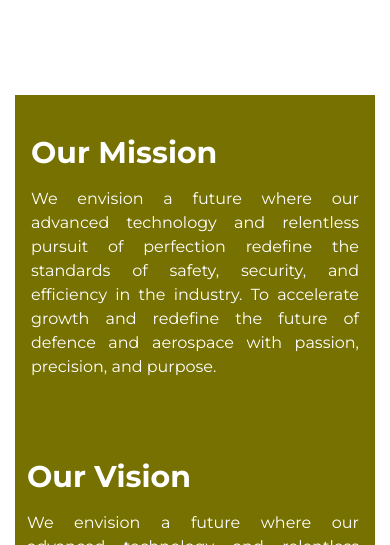
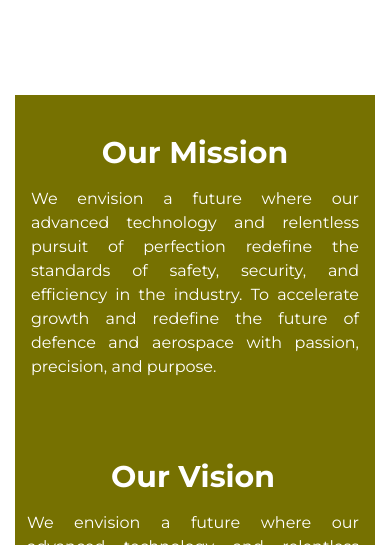
Before and after one commit to Wasiquekh/jetsys, a Next.js app: page / in a window 390 px wide. Shown: the part 1640-2185 px from the top of the page. Built offline with nearby package versions, Linux system fonts and the light colour scheme; a web font is replaced by a local one.

Commit message:
minor changes

```diff
--- a/src/app/page.tsx
+++ b/src/app/page.tsx
@@ -129,7 +129,7 @@ export default function Home() {
               className=" absolute left-1/2 -translate-x-1/2 hidden md:block"
             />
             <div>
-              <h2 className=" mb-4 text-3xl font-bold text-white ">
+              <h2 className=" mb-4 text-3xl font-bold text-white text-center md:text-left ">
                 Our Mission
               </h2>
               <p className=" text-base font-normal text-white text-justify ">
@@ -142,7 +142,7 @@ export default function Home() {
             </div>
             <div></div>
             <div className=" -ml-1">
-              <h2 className=" mb-4 text-3xl font-bold text-white">
+              <h2 className=" mb-4 text-3xl font-bold text-white text-center md:text-left">
                 Our Vision
               </h2>
               <p className=" text-base font-normal text-white text-justify">
```
